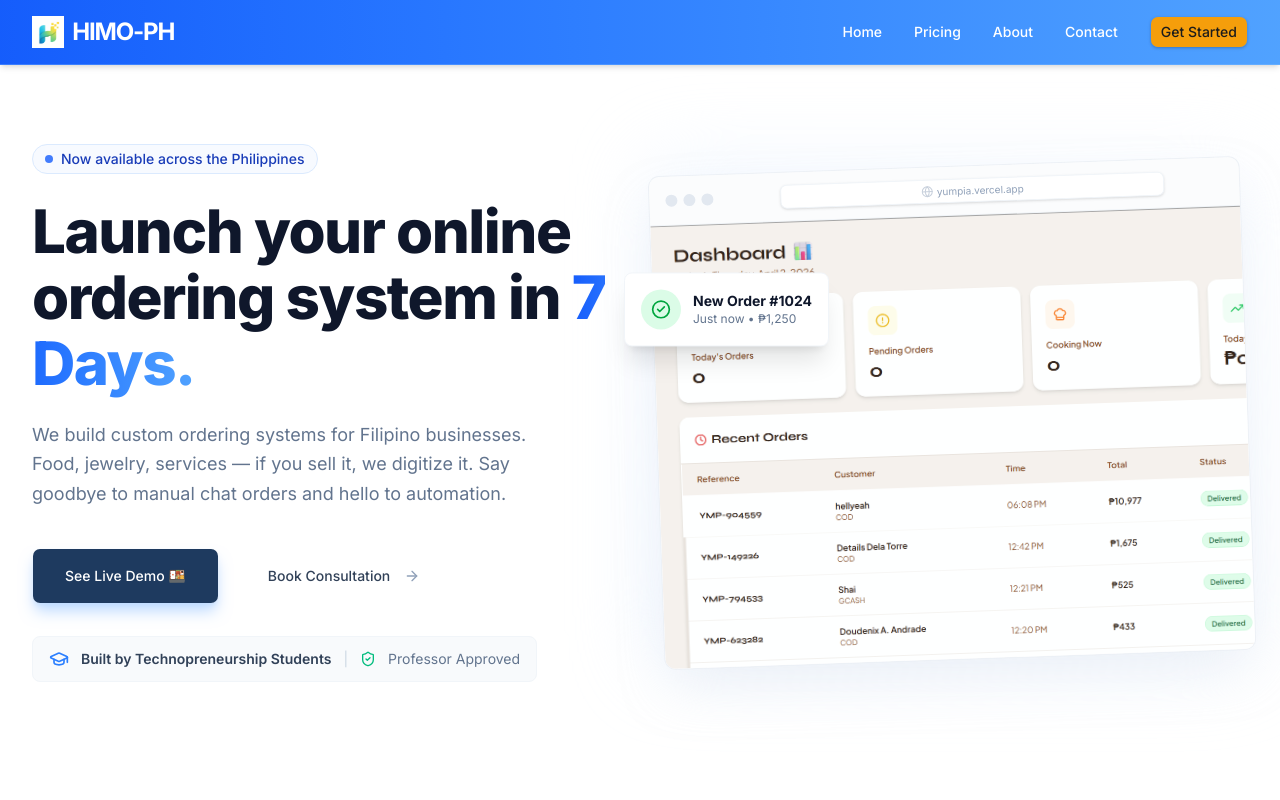
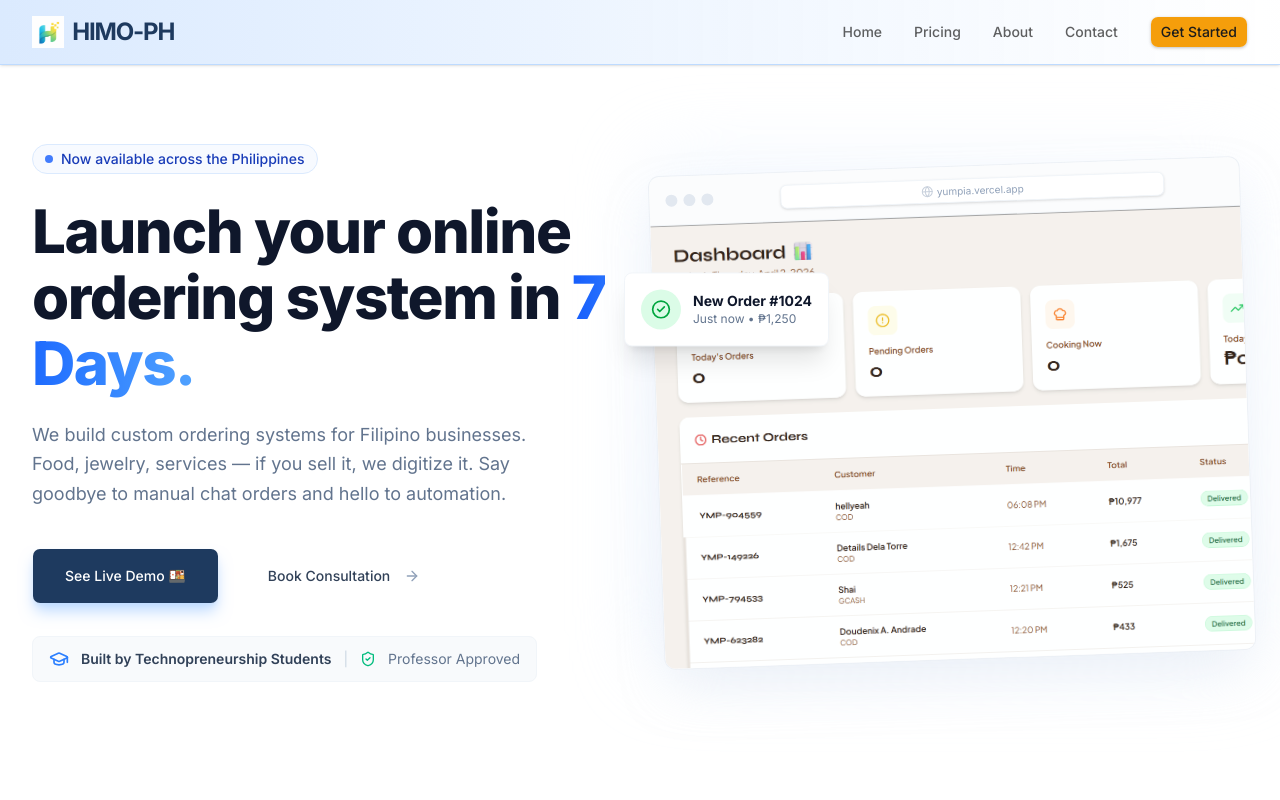
Before and after one commit to historysite-17/himoph, a Next.js app: page / in a window 1280 px wide. Shown: the top 800 px of the page. Built offline with nearby package versions, Linux system fonts and the light colour scheme.

Commit message:
ui: switch navbar to light gradient and restore logo text color

```diff
--- a/src/components/Navbar.tsx
+++ b/src/components/Navbar.tsx
@@ -16,12 +16,12 @@ export function Navbar() {
   ];
 
   return (
-    <nav className="fixed top-0 w-full z-50 bg-gradient-to-r from-blue-600 to-blue-400 backdrop-blur-md border-b border-blue-300/30 transition-all shadow-md">
+    <nav className="fixed top-0 w-full z-50 bg-gradient-to-r from-blue-100 via-blue-50 to-white/90 backdrop-blur-md border-b border-blue-200 transition-all shadow-sm">
       <div className="max-w-7xl mx-auto px-4 sm:px-6 lg:px-8">
         <div className="flex justify-between items-center h-16">
           <div className="flex-shrink-0 flex items-center gap-2">
             <img src="/logo.png" alt="HIMO-PH Logo" className="h-8 w-auto" />
-            <Link href="/" className="text-2xl font-bold text-white tracking-tighter">
+            <Link href="/" className="text-2xl font-bold text-primary tracking-tighter">
               HIMO-PH
             </Link>
           </div>
@@ -32,7 +32,7 @@ export function Navbar() {
               <Link
                 key={link.name}
                 href={link.href}
-                className="text-white hover:text-blue-50 transition-colors text-sm font-medium"
+                className="text-foreground/70 hover:text-primary transition-colors text-sm font-medium"
               >
                 {link.name}
               </Link>
@@ -46,7 +46,7 @@ export function Navbar() {
           <div className="md:hidden flex items-center">
             <button
               onClick={() => setIsOpen(!isOpen)}
-              className="text-white hover:text-blue-100 focus:outline-none"
+              className="text-foreground hover:text-primary focus:outline-none"
             >
               {isOpen ? <X className="h-6 w-6" /> : <Menu className="h-6 w-6" />}
             </button>
@@ -56,14 +56,14 @@ export function Navbar() {
 
       {/* Mobile Menu */}
       {isOpen && (
-        <div className="md:hidden bg-blue-500/95 backdrop-blur-xl border-b border-blue-400 shadow-xl">
+        <div className="md:hidden bg-white/95 backdrop-blur-xl border-b border-border shadow-xl">
           <div className="px-2 pt-2 pb-3 space-y-1 sm:px-3">
             {navLinks.map((link) => (
               <Link
                 key={link.name}
                 href={link.href}
                 onClick={() => setIsOpen(false)}
-                className="block px-3 py-2 rounded-md text-base font-medium text-white hover:bg-blue-400/50"
+                className="block px-3 py-2 rounded-md text-base font-medium text-foreground hover:text-primary hover:bg-muted"
               >
                 {link.name}
               </Link>
```
